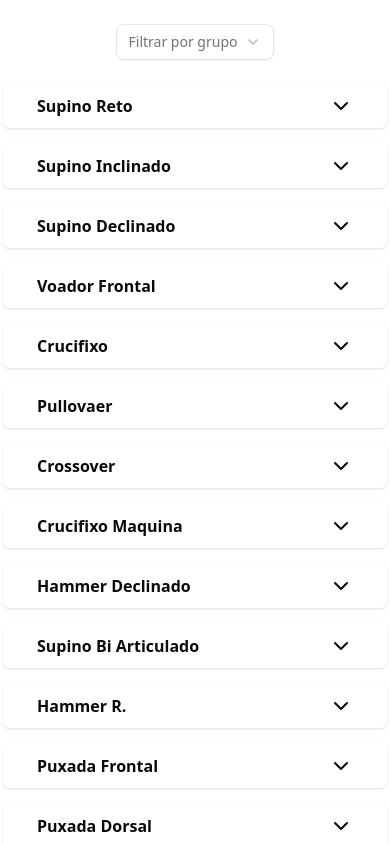
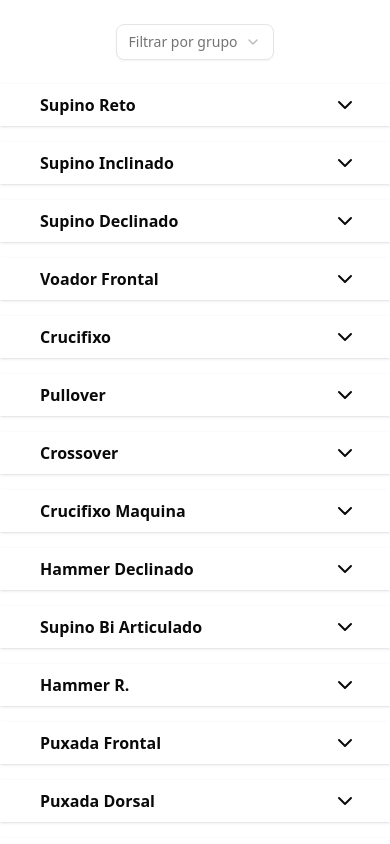
Before and after one commit to GMB-Rs/Academia, a React (Vite) app: page / in a window 390 px wide. Shown: the top 844 px of the page. Built offline with nearby package versions, Linux system fonts and the light colour scheme.

Commit message:
9 commit

```diff
--- a/src/components/CardTreino.tsx
+++ b/src/components/CardTreino.tsx
@@ -59,17 +59,16 @@ function CardTreino({
   };
 
   return (
-    <div className="w-96">
+    <div className="w-screen max-w-none px-0 mx-0 box-border">
       <Card
-        className={`w-full rounded-sm p-2 transition-all border-2
-        ${checked ? "border-green-500 shadow-md" : "border-transparent"}
-    `}
+        className={`w-full rounded-none p-2 transition-all border-l-8
+        ${checked ? "border-green-500 shadow-md" : "border-transparent"}`}
+      >
+        <CardContent className="flex flex-wrap items-start gap-3">
 
-      >
-        <CardContent className="flex flex-col gap-3">
           {/* HEADER MOBILE */}
           <div
-            className="flex sm:hidden justify-between items-center cursor-pointer"
+            className="flex sm:hidden justify-between items-center cursor-pointer w-full"
             onClick={() => setOpen(!open)}
           >
             <CardTitle>{data.nome}</CardTitle>
@@ -80,7 +79,7 @@ function CardTreino({
           <div
             className={`${
               !open ? "hidden sm:flex" : "flex"
-            } justify-between items-start`}
+            } justify-between items-start w-full`}
           >
             {/* IMG + INFO */}
             <div className="flex items-center gap-3">
--- a/src/components/ListaTreinos.tsx
+++ b/src/components/ListaTreinos.tsx
@@ -53,7 +53,7 @@ function ListaTreinos() {
         },
         {
             id: "6",
-            nome: "Pullovaer",
+            nome: "Pullover",
             reps: 10,
             peso: 40,
             series: 4,
```
